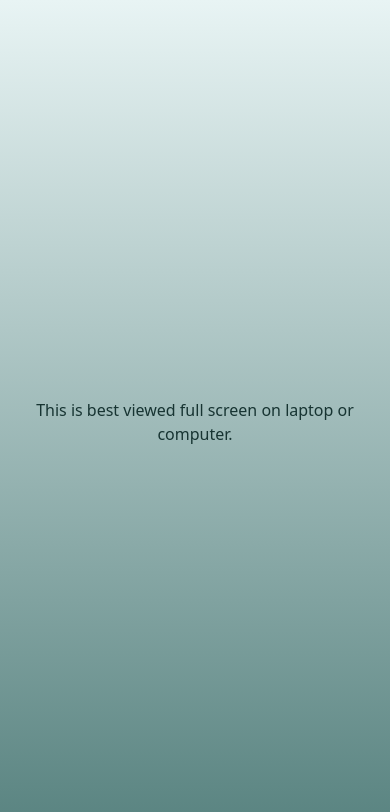
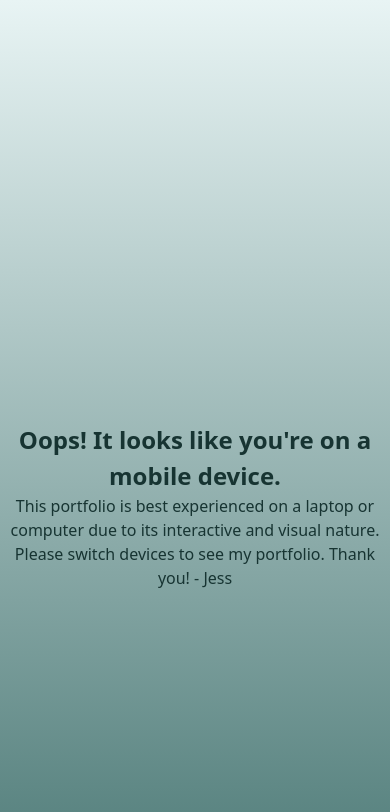
Before and after one commit to jexsaga/Portfolio, a Vue app: page / in a window 390 px wide. Shown: the top 812 px of the page. Built offline with nearby package versions, Linux system fonts and the light colour scheme.

Commit message:
mobile work still

```diff
--- a/src/components/EntryPage.vue
+++ b/src/components/EntryPage.vue
@@ -1,6 +1,8 @@
 <template>
     <div v-if="isMobile || isProllyMobile">
-        <p>This is best viewed full screen on laptop or computer.</p>
+        <h2 style="margin-top: 20vh; text-align: center;">Oops! It looks like you're on a mobile device.</h2>
+        <p style="text-align: center;">This portfolio is best experienced on a laptop or computer due to its interactive and visual nature.</p>
+        <p style="text-align: center;">Please switch devices to see my portfolio. Thank you! - Jess</p>
     </div>
     <div v-if="!isMobile && !isProllyMobile" style="height: 100vh; display: flex; flex-direction: column; justify-content: center; align-items: center;">
         <div class="entry-top">
```
